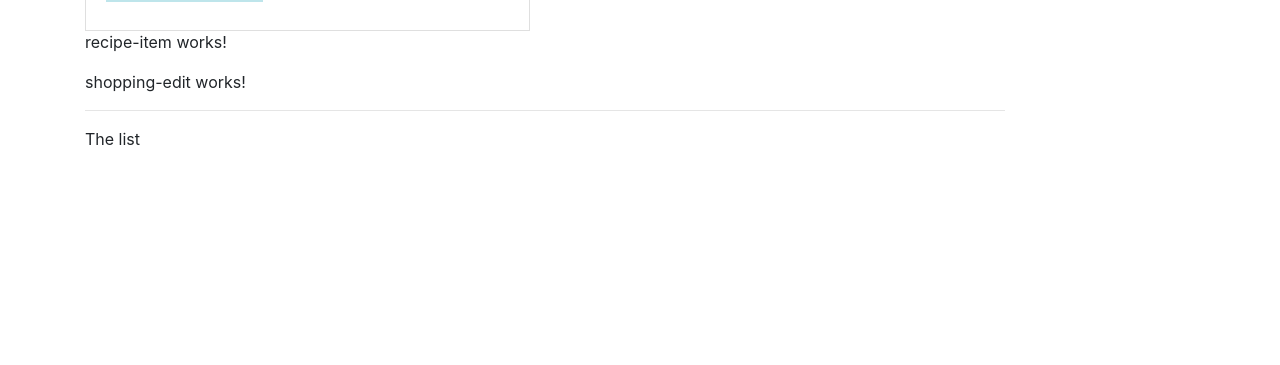
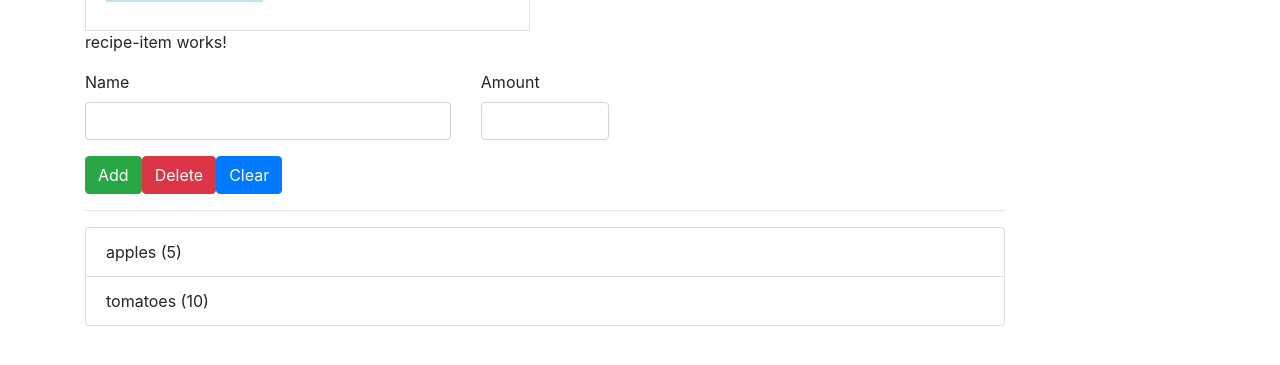
Before and after one commit to melocode/ng_recipe_app, an Angular app: page / in a window 1280 px wide. Shown: the part 293-658 px from the top of the page. Built offline with nearby package versions, Linux system fonts and the light colour scheme.

Commit message:
adding layout for shopping edit/list

```diff
--- a/src/app/shopping-list/shopping-edit/shopping-edit.component.html
+++ b/src/app/shopping-list/shopping-edit/shopping-edit.component.html
@@ -1,3 +1,23 @@
-<p>
-  shopping-edit works!
-</p>
+<div class="row">
+  <div class="col-sm-12">
+    <form>
+      <div class="row">
+        <div class="col-sm-5 form-group">
+          <label for="name">Name</label>
+          <input type="text" id="name" class="form-control">
+        </div>
+        <div class="col-sm-2 form-group">
+          <label for="amount">Amount</label>
+          <input type="number" id="amount" class="form-control">
+        </div>
+      </div>
+      <div class="row">
+        <div class="col-sm-12">
+          <button class="btn btn-success" type="submit">Add</button>
+          <button class="btn btn-danger" type="button">Delete</button>
+          <button class="btn btn-primary" type="button">Clear</button>
+        </div>
+      </div>
+    </form>
+  </div>
+</div>
--- a/src/app/shopping-list/shopping-list.component.html
+++ b/src/app/shopping-list/shopping-list.component.html
@@ -2,6 +2,13 @@
   <div class="col-xl-10">
     <app-shopping-edit></app-shopping-edit>
     <hr>
-    <p>The list</p>
+    <ul class="list-group">
+      <a class="list-group-item"
+         style="cursor: pointer"
+         *ngFor="let ingredient of ingredients"
+      >
+        {{ ingredient.name }} ({{ ingredient.amount }})
+      </a>
+    </ul>
   </div>
 </div>
--- a/src/app/shopping-list/shopping-list.component.ts
+++ b/src/app/shopping-list/shopping-list.component.ts
@@ -1,4 +1,5 @@
 import { Component, OnInit } from '@angular/core';
+import {Ingredient} from "../shared/ingredient.model";
 
 @Component({
   selector: 'app-shopping-list',
@@ -6,6 +7,10 @@
   styleUrls: ['./shopping-list.component.css']
 })
 export class ShoppingListComponent implements OnInit {
+  ingredients: Ingredient[] = [
+    new Ingredient('apples', 5),
+    new Ingredient('tomatoes', 10)
+  ];
 
   constructor() { }
 
```
Also changed, not shown: src/app/shared/ingredient.model.ts (added, +16 -0 lines).
